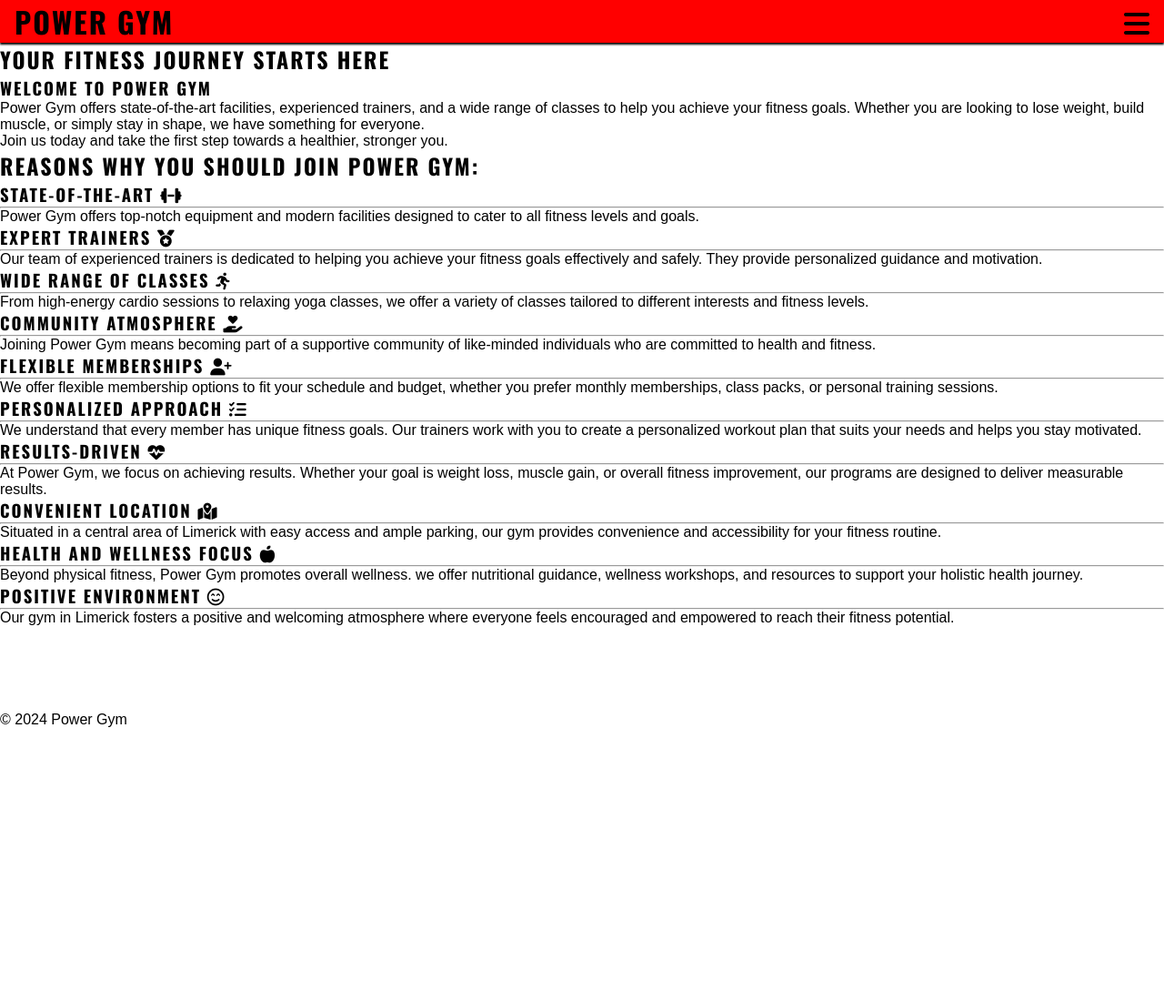
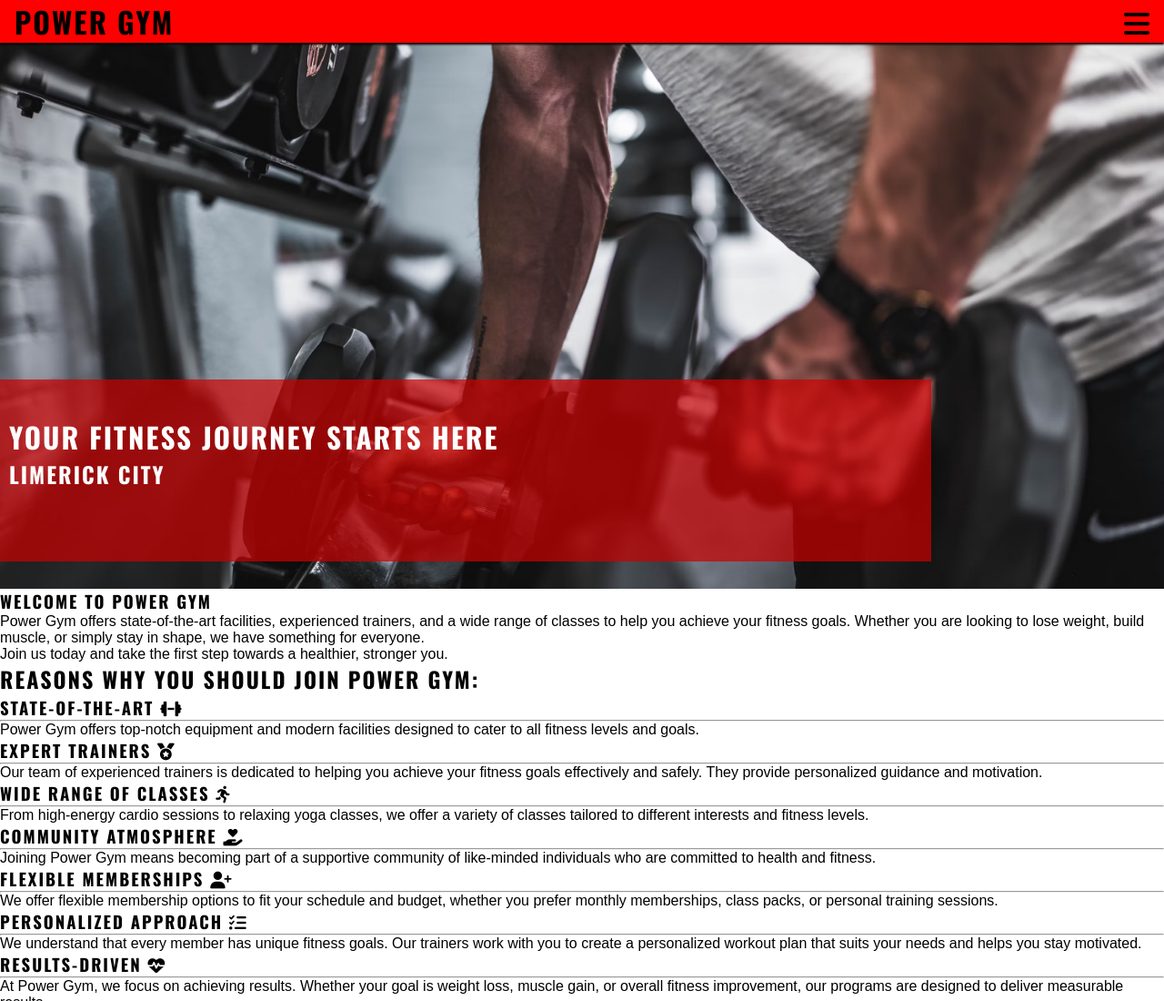
Before and after one commit to LucyN03/my-power-gym-project, a plain HTML site: page index.html in a window 1280 px wide. Shown: the top 1100 px of the page at 91% size. Before the commit the page ends 800 px from the top, so only its background shows below. Drawn offline with nearby package versions, Linux system fonts and the light colour scheme.

Commit message:
styled the hero image

```diff
--- a/assets/css/styles.css
+++ b/assets/css/styles.css
@@ -95,3 +95,27 @@ main{
     display: flex;
     flex-direction: column;
 }
+
+/*Hero*/
+#hero{
+    height: 600px;
+    width: 100%;
+    background: url(../images/grabbing-dumbbells.avif) no-repeat center center/cover;
+    position: relative;
+}
+
+#cover-text{
+    background-color: rgba(202, 0, 0, 0.7);
+    font-size: 130%;
+    position: absolute;
+    bottom: 30px;
+    width: 80%;
+    min-height: 200px;
+    padding-top: 40px;
+    padding-left: 10px;
+}
+
+#cover-text>h2,
+#cover-text>h3 {
+    color: white;
+}
--- a/index.html
+++ b/index.html
@@ -32,8 +32,9 @@
     <!--main content-->
     <main>
         <section id="hero">
-            <div class="cover-text">
+            <div id="cover-text">
                 <h2>Your Fitness Journey Starts Here</h2>
+                <h3>Limerick city</h3>
             </div>
         </section>
 
```
Also changed, not shown: assets/images/grabbing-dumbbells.avif (added).
